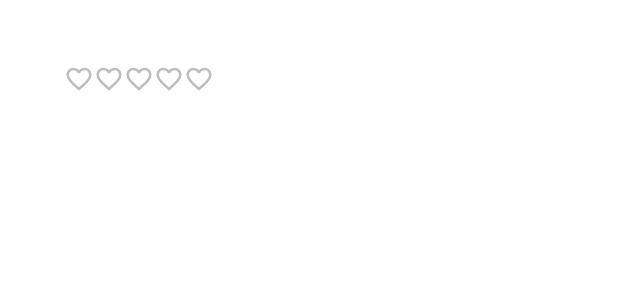
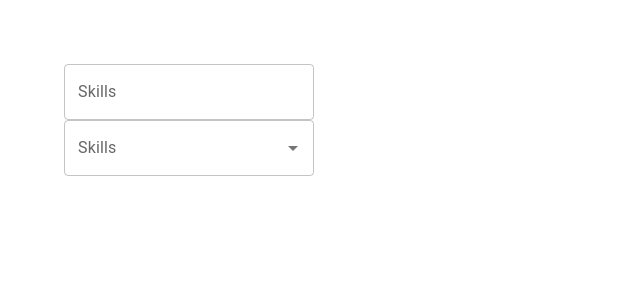
Before and after one commit to QuangMinh1411/react-design, a React (Vite) app in the folder mui-basic/: page / in a window 1280 px wide. Shown: the top 300 px of the page, without its empty margins (0-640 px from the left). Built offline with nearby package versions, Linux system fonts and the light colour scheme.

Commit message:
Autocomplete

```diff
--- a/mui-basic/src/App.jsx
+++ b/mui-basic/src/App.jsx
@@ -1,4 +1,5 @@
 import './App.css';
+import MuiAutocomplete from './components/MuiAutocomplete';
 // import MuiButton from "./components/MuiButton";
 // import MuiTypography from "./components/MuiTypography"
 // import MuiText from './components/MuiText';
@@ -6,7 +7,7 @@ import './App.css';
 // import MuiRadioButton from './components/MuiRadioButton';
 // import MuiCheckBox from './components/MuiCheckBox';
 // import MuiSwitch from './components/MuiSwitch';
-import MuiRating from './components/MuiRating';
+// import MuiRating from './components/MuiRating';
 function App() {
 
   return (
@@ -17,7 +18,8 @@ function App() {
       {/* <MuiRadioButton /> */}
       {/* <MuiCheckBox /> */}
       {/* <MuiSwitch /> */}
-      <MuiRating />
+      {/* <MuiRating /> */}
+      <MuiAutocomplete />
     </div>
   )
 }
--- /dev/null
+++ b/mui-basic/src/components/MuiAutocomplete.jsx
@@ -0,0 +1,33 @@
+import { Stack,Autocomplete,TextField } from "@mui/material"
+import { useState } from "react"
+
+
+const skills = ['HTML','CSS','Javascript','Typescript','React']
+
+const skillOptions = skills.map((skill,idx)=>({
+    id:idx+1,
+    label:skill
+}))
+const MuiAutocomplete = () => {
+    const [value,setValue] = useState(null)
+    const [skill,setSkill] = useState(null)
+    console.log(value)
+    console.log(skill)
+    return (
+    <Stack space={2} width='250px'>
+        <Autocomplete options={skills}
+        renderInput={(params)=><TextField {...params} label='Skills' />}
+        value={value} onChange={(e,newValue)=>setValue(newValue)}
+        freeSolo
+        />
+
+        <Autocomplete options={skillOptions}
+        renderInput={(params)=><TextField {...params} label='Skills' />}
+        value={skill} onChange={(e,newSkill)=>setSkill(newSkill)}
+
+        />
+    </Stack>
+  )
+}
+
+export default MuiAutocomplete
--- a/mui-basic/src/components/MuiRating.jsx
+++ b/mui-basic/src/components/MuiRating.jsx
@@ -1,4 +1,4 @@
-import React from 'react'
+
 import { Rating, Stack } from '@mui/material'
 import FavoriteIcon from '@mui/icons-material/Favorite'
 import FavoriteBorderIcon from '@mui/icons-material/FavoriteBorder'
@@ -15,6 +15,7 @@ const MuiRating = () => {
         precision={0.5} size='large'
         icon={<FavoriteIcon fontSize='inherit' color='success' />}
         emptyIcon={<FavoriteBorderIcon fontSize='inherit' />}
+        highlightSelectedOnly
         />
 
     </Stack>
```
